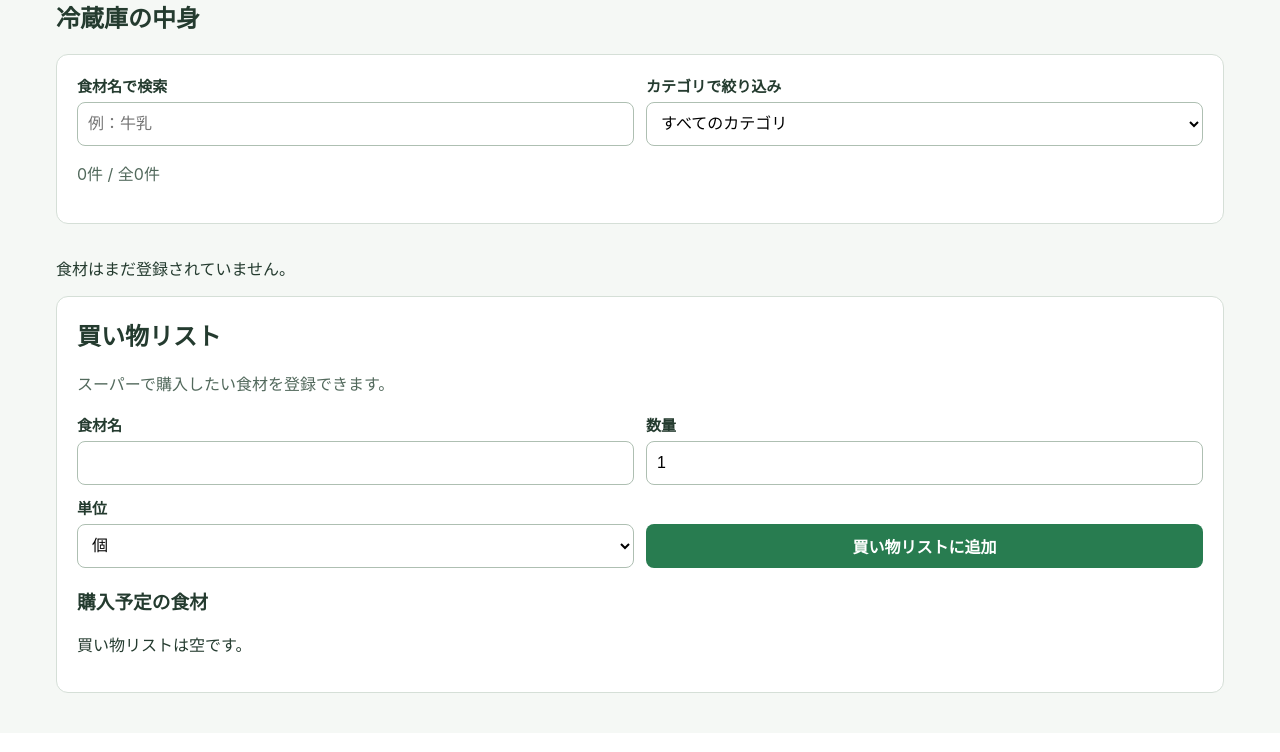
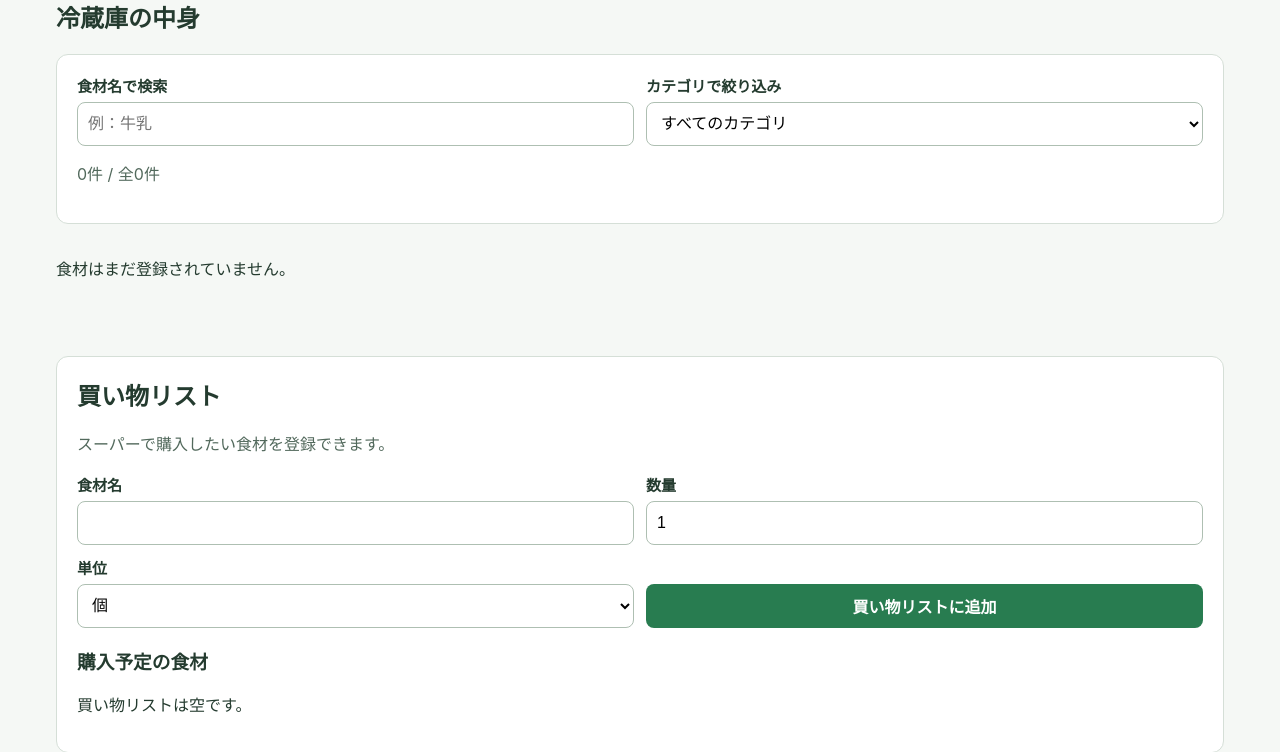
Before and after one commit to makotogap-alt/FridgeChecker-app, a Flask app: page / in a window 1280 px wide. Shown: the part 562-1314 px from the top of the page. Before the commit the page ends 1255 px from the top, so only its background shows below. Run offline with Flask 3, Linux system fonts and the light colour scheme; data that the repository does not hold is empty.

Commit message:
fix: PCとスマホのレスポンシブデザインを改善

```diff
--- a/static/style.css
+++ b/static/style.css
@@ -469,3 +469,8 @@
       text-align: center;
     }
   }
+
+  /* 食材一覧のセクション全体に余白 */
+  section[aria-labelledby="inventory-heading"] {
+    margin-bottom: 60px;
+  }
```
